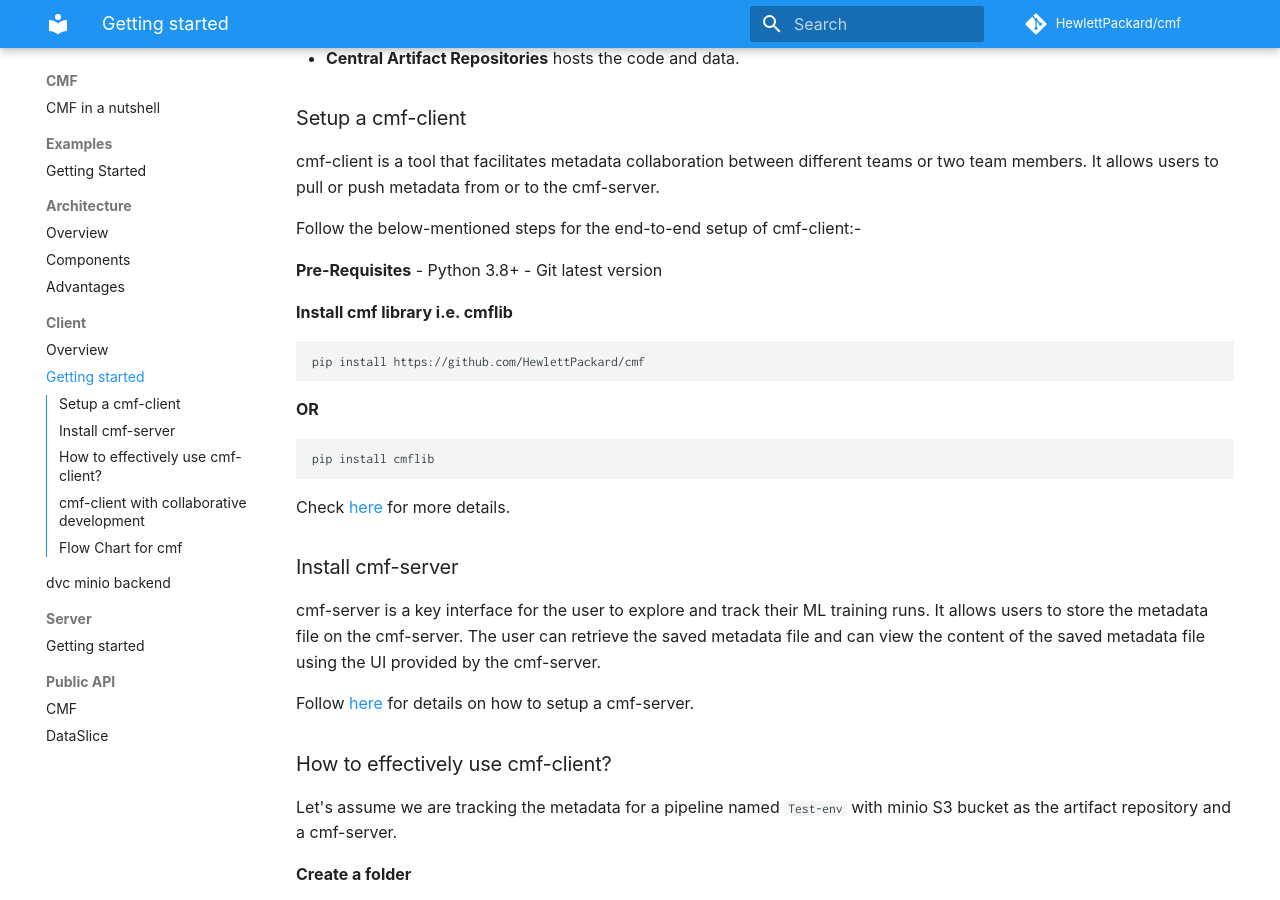
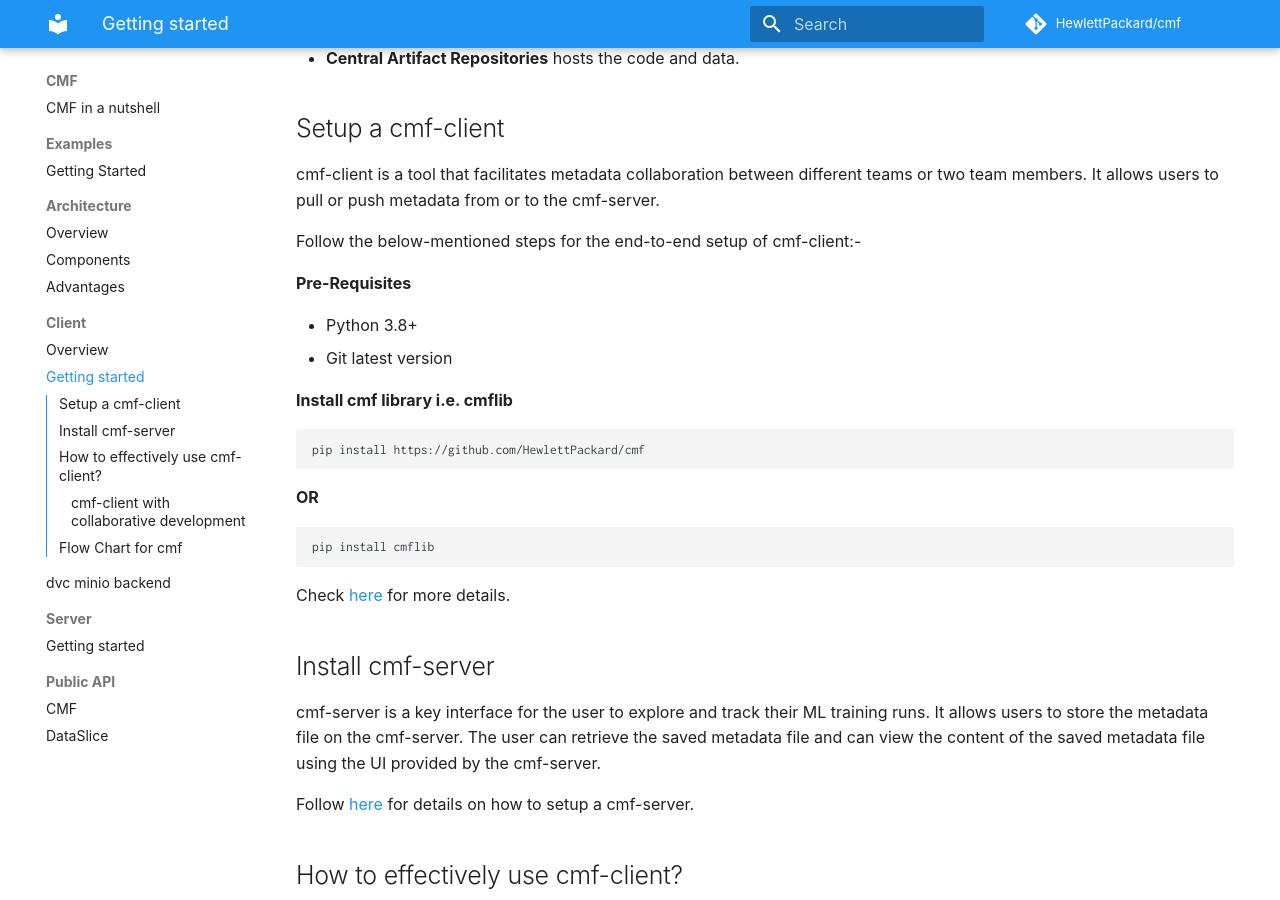
Before and after one commit to HewlettPackard/cmf, an MkDocs documentation site: the page built from docs/cmf_client/step-by-step.md, in a window 1280 px wide and 900 px high, scrolled down 302 px. Built offline with MkDocs 1.6.1 and Material for MkDocs 9.7.7, drawn with Linux system fonts in a browser that asks for light colours; some web fonts are replaced; comment, search, counter and statistics services are not loaded.

````diff
--- a/docs/cmf_client/step-by-step.md
+++ b/docs/cmf_client/step-by-step.md
@@ -6,12 +6,13 @@ Common metadata framework (cmf) has the following components:
 - **cmf-server** interacts with all the remote clients and is responsible to merge the metadata transferred by the cmf-client and manage the consolidated metadata.
 - **Central Artifact Repositories** hosts the code and data.
 
-### Setup a cmf-client
+## Setup a cmf-client
 cmf-client is a tool that facilitates metadata collaboration between different teams or two team members. It allows users to pull or push metadata from or to the cmf-server.
 
 Follow the below-mentioned steps for the end-to-end setup of cmf-client:-
 
 **Pre-Requisites**
+
 - Python 3.8+
 - Git latest version
 
@@ -25,12 +26,12 @@ pip install cmflib
 ```
 Check [here](https://hewlettpackard.github.io/cmf/) for more details.
 
-### Install cmf-server
+## Install cmf-server
 cmf-server is a key interface for the user to explore and track their ML training runs. It allows users to store the metadata file on the cmf-server. The user can retrieve the saved metadata file and can view the content of the saved metadata file using the UI provided by the cmf-server.
 
 Follow [here](../cmf_server/cmf-server.md) for details on how to setup a cmf-server.
 
-### How to effectively use cmf-client?
+## How to effectively use cmf-client?
 
 Let's assume we are tracking the metadata for a pipeline named `Test-env` with minio S3 bucket as the artifact repository and a cmf-server.
 
@@ -92,5 +93,5 @@ cmf artifact pull -p "Test-env"
 ```
 Check [here](./cmf_client.md) for more details.
 
-### Flow Chart for cmf
+## Flow Chart for cmf
 <img src="./../assets/flow_chart_cmf.jpg" alt="Flow chart for cmf" style="display: block; margin: 0 auto" />
````
